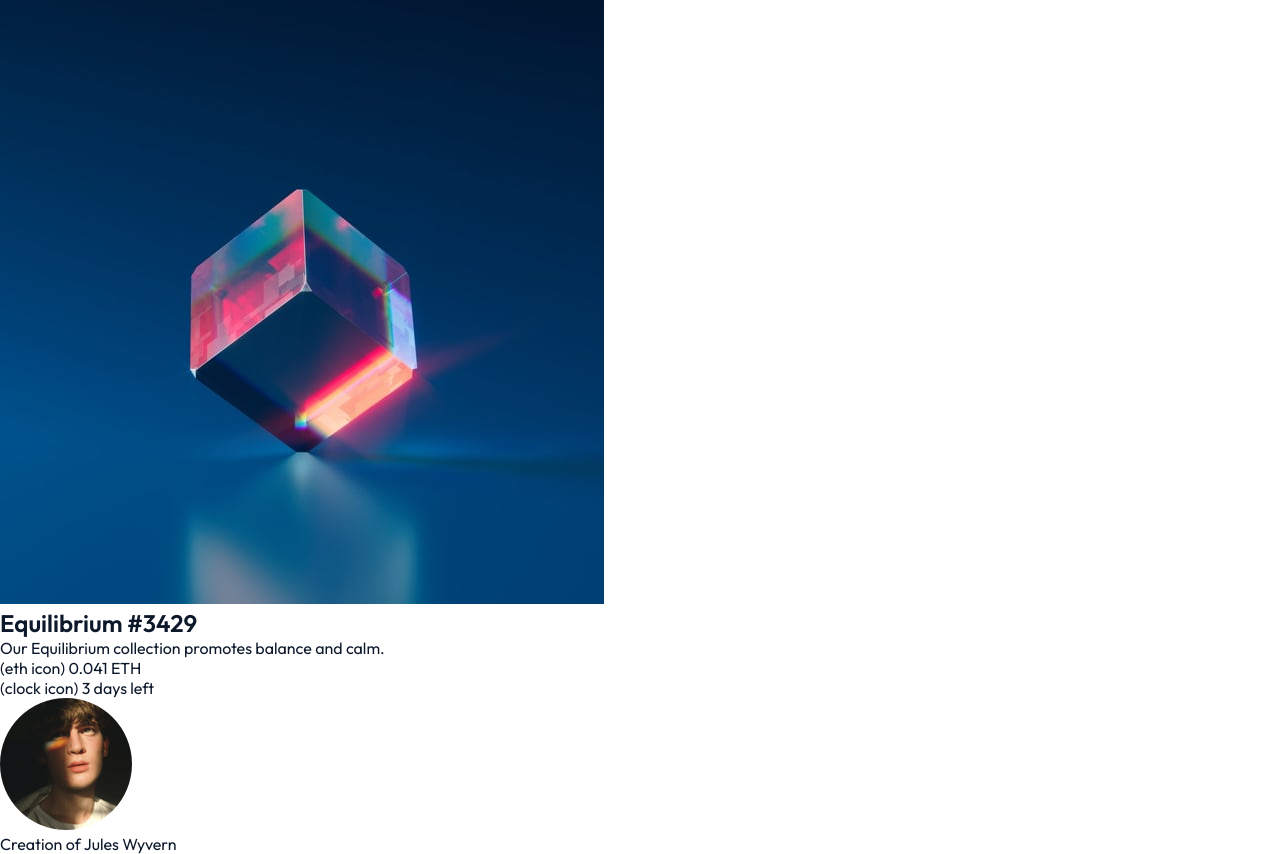
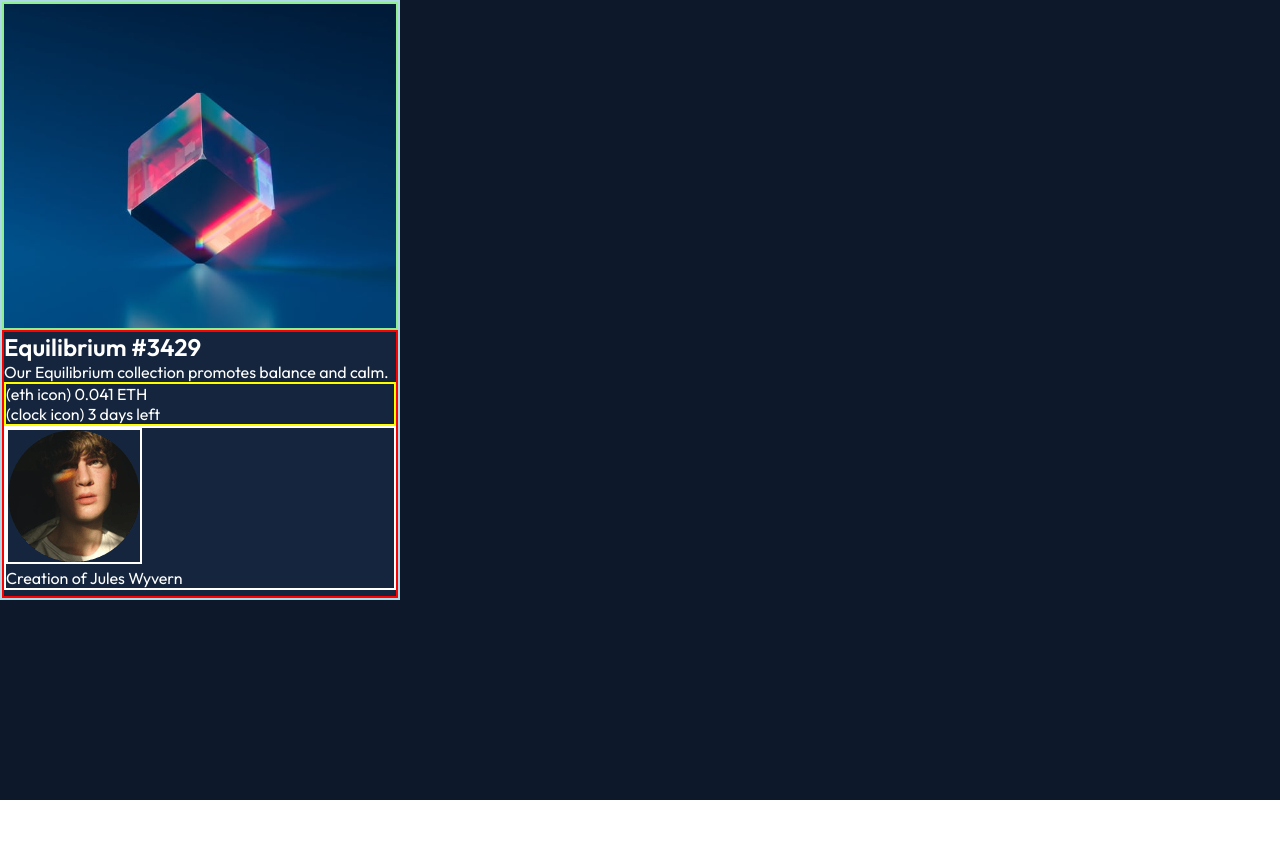
Before and after one commit to victormnuzzi/fem-nft-preview-card-component, a plain HTML site: page index.html in a window 1280 px wide. After the commit the page ends 800 px from the top, so only its background shows below. Drawn offline with Linux system fonts and the light colour scheme.

Commit message:
CSS structure

```diff
--- a/assets/css/style.css
+++ b/assets/css/style.css
@@ -4,5 +4,56 @@
     padding: 0px;
     box-sizing: border-box;
     font-family: 'Outfit', sans-serif;
-    color: hsl(217, 54%, 11%);
+    color: white;
 }
+
+.container {
+    width: 100%;
+    height: 100vh;
+}
+
+.main-bg {
+    background-color: hsl(217, 54%, 11%);
+}
+
+.nft-card-container {
+    background-color: hsl(216, 50%, 16%);
+    width: 400px;
+    height: 600px;
+    border: 2px solid lightblue;
+}
+
+.nft-card-image {
+    width: 100%;
+    height: 55%;
+    border: 2px solid lightgreen;
+    overflow: hidden;
+}
+
+.img {
+    object-fit: cover;
+    width: 100%;
+    height: 100%;
+}
+
+.nft-card-content {
+    width: 100%;
+    height: 45%;
+    border: 2px solid red;
+
+}
+
+.nft-price-and-duration {
+    border: 2px solid yellow;
+
+}
+
+.nft-creator-container {
+    border: 2px solid white;
+
+}
+
+.nft-creator-avatar {
+    border: 2px solid white;
+
+}
--- a/index.html
+++ b/index.html
@@ -23,7 +23,7 @@
     <div class="nft-card-container">
 
       <div class="nft-card-image">
-        <img src="./assets/images/image-equilibrium.jpg" alt="Equilibrium image">
+        <img src="./assets/images/image-equilibrium.jpg" alt="Equilibrium image" class="img">
       </div>
 
       <div class="nft-card-content">
@@ -37,8 +37,8 @@
           <p>(clock icon) 3 days left</p>
         </div>
 
-        <div class="nft-creator">
-          <div class="-nft-creator-avatar"><img src="./assets/images/image-avatar.png" alt="Creator avatar"></div>
+        <div class="nft-creator-container">
+          <div ><img src="./assets/images/image-avatar.png" alt="Creator avatar" class="nft-creator-avatar"></div>
           <p>Creation of Jules Wyvern</p>
         </div>
 
```
